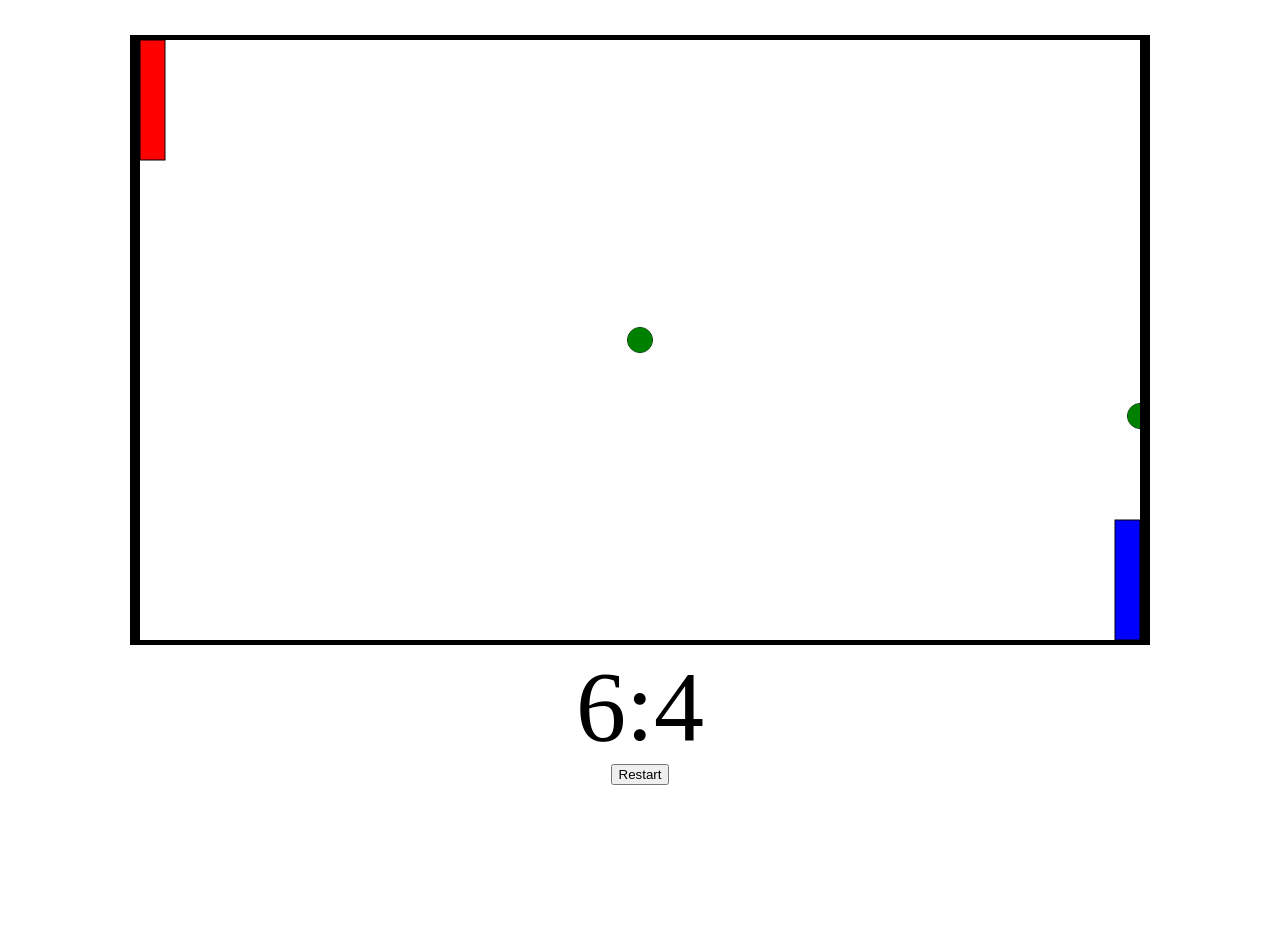
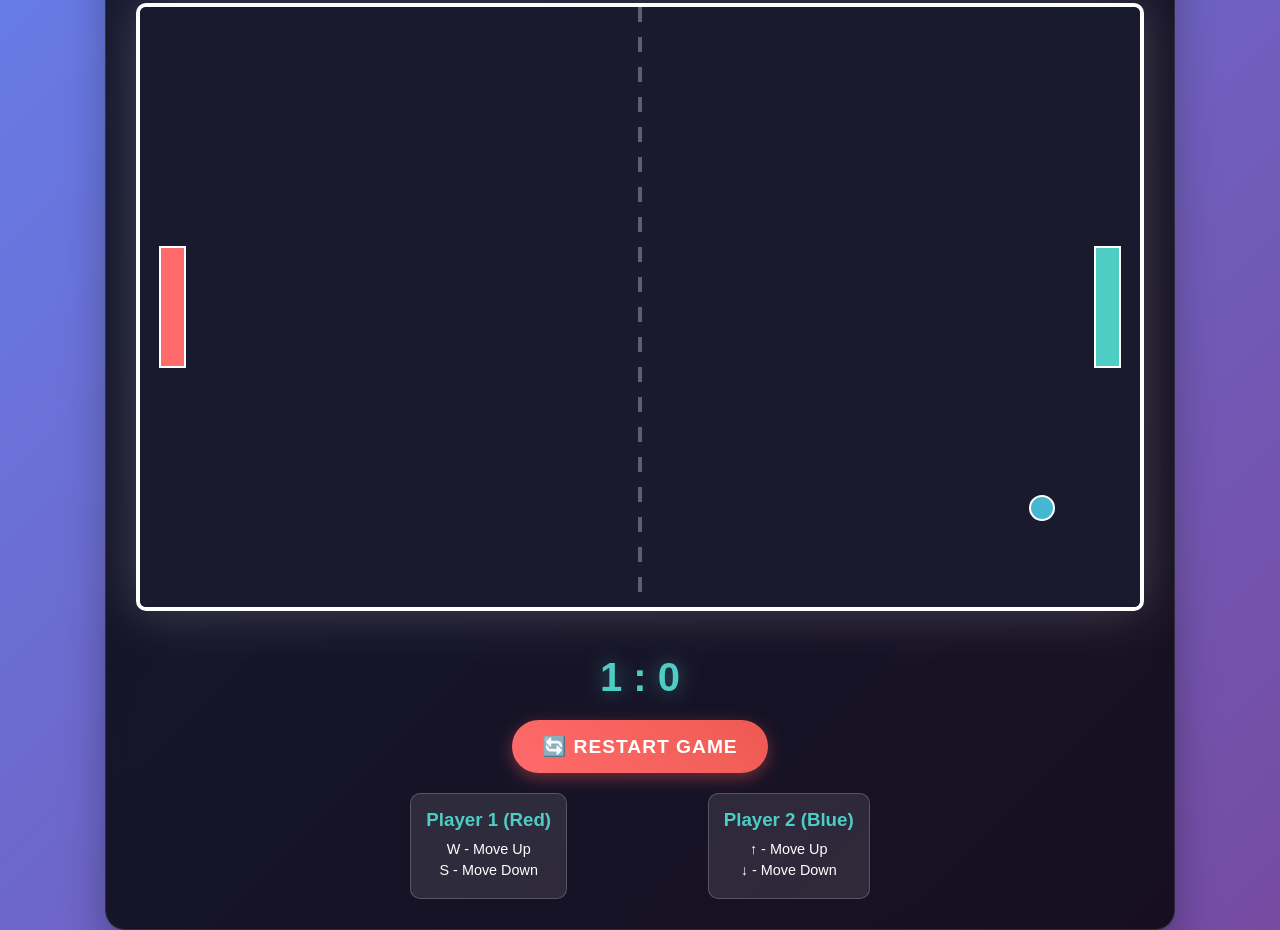
Before and after one commit to Priyanshu1472/ping-pong-game, a plain HTML site: page index.html in a window 1280 px wide. Shown: the part 123-1053 px from the top of the page. Before the commit the page ends 916 px from the top, so only its background shows below. Drawn offline with Linux system fonts and the light colour scheme.

Commit message:
updated javascript

```diff
--- a/index.html
+++ b/index.html
@@ -3,18 +3,38 @@
 <head>
     <meta charset="UTF-8">
     <meta name="viewport" content="width=device-width, initial-scale=1.0">
-    <title>Pong Game</title>
+    <title>Enhanced Pong Game</title>
     <link rel="stylesheet" href="./ping pong style.css">
 </head>
 <body>
+    <div id="mobileWarning">
+        <h2>⚠️ Desktop Required</h2>
+        <p>This is a 2-player game that requires a keyboard to play.</p>
+        <p>Please open this game on a desktop or laptop computer.</p>
+        <p class="pulse">🎮 Get ready for some retro gaming action! 🎮</p>
+    </div>
+
     <div id="gamecontainer">
         <div>
-            <p id="gamename">Pong Game</p>
+            <h1 id="gamename">PONG GAME</h1>
         </div>
         <canvas id="gameboard" height="600" width="1000"></canvas>
-        <div id="scoretext"></div>
-        <button id="restart">Restart</button>
+        <div id="scoretext">0 : 0</div>
+        <button id="restart">🔄 Restart Game</button>
+
+        <div class="controls">
+            <div class="player-controls">
+                <h3>Player 1 (Red)</h3>
+                <p>W - Move Up</p>
+                <p>S - Move Down</p>
+            </div>
+            <div class="player-controls">
+                <h3>Player 2 (Blue)</h3>
+                <p>↑ - Move Up</p>
+                <p>↓ - Move Down</p>
+            </div>
+        </div>
     </div>
-        <script src="./ping pong.js"></script>
+    <script src="./ping pong.js"></script>
 </body>
 </html>
--- a/ping pong style.css
+++ b/ping pong style.css
@@ -1,18 +1,148 @@
-#gameboard{
-    border-left: 10px solid black;
-    border-right: 10px solid black;
-    border-top: 5px solid black;
-    border-bottom: 5px solid black;
+* {
+    margin: 0;
+    padding: 0;
+    box-sizing: border-box;
 }
 
-#gamecontainer{
-    text-align: center;
+body {
+    font-family: 'Arial', sans-serif;
+    background: linear-gradient(135deg, #667eea 0%, #764ba2 100%);
+    min-height: 100vh;
+    display: flex;
+    justify-content: center;
+    align-items: center;
+    color: white;
 }
 
-#scoretext{
-    font-size: 100px;
+#gamecontainer {
+    text-align: center;
+    background: rgba(0, 0, 0, 0.8);
+    padding: 30px;
+    border-radius: 20px;
+    box-shadow: 0 20px 40px rgba(0, 0, 0, 0.3);
+    backdrop-filter: blur(10px);
+    border: 1px solid rgba(255, 255, 255, 0.1);
 }
 
-#gamename{
-    font-size: 50px;
+#gamename {
+    font-size: 3rem;
+    font-weight: bold;
+    margin-bottom: 20px;
+    background: linear-gradient(45deg, #ff6b6b, #4ecdc4, #45b7d1);
+    background-size: 300% 300%;
+    -webkit-background-clip: text;
+    background-clip: text;
+    -webkit-text-fill-color: transparent;
+    animation: gradientShift 3s ease infinite;
+    text-shadow: 0 0 30px rgba(255, 255, 255, 0.3);
 }
+
+@keyframes gradientShift {
+    0%, 100% { background-position: 0% 50%; }
+    50% { background-position: 100% 50%; }
+}
+
+#gameboard {
+    border: 4px solid #fff;
+    border-radius: 10px;
+    box-shadow: 0 0 50px rgba(255, 255, 255, 0.2);
+    background: #1a1a2e;
+    margin: 20px 0;
+}
+
+#scoretext {
+    font-size: 2.5rem;
+    font-weight: bold;
+    margin: 20px 0;
+    color: #4ecdc4;
+    text-shadow: 0 0 20px rgba(78, 205, 196, 0.5);
+}
+
+#restart {
+    background: linear-gradient(45deg, #ff6b6b, #ee5a52);
+    color: white;
+    border: none;
+    padding: 15px 30px;
+    font-size: 1.2rem;
+    font-weight: bold;
+    border-radius: 50px;
+    cursor: pointer;
+    transition: all 0.3s ease;
+    box-shadow: 0 5px 15px rgba(238, 90, 82, 0.4);
+    text-transform: uppercase;
+    letter-spacing: 1px;
+}
+
+#restart:hover {
+    transform: translateY(-3px);
+    box-shadow: 0 10px 25px rgba(238, 90, 82, 0.6);
+    background: linear-gradient(45deg, #ee5a52, #ff6b6b);
+}
+
+#restart:active {
+    transform: translateY(-1px);
+}
+
+.controls {
+    margin-top: 20px;
+    display: flex;
+    justify-content: space-around;
+    max-width: 600px;
+    margin-left: auto;
+    margin-right: auto;
+}
+
+.player-controls {
+    background: rgba(255, 255, 255, 0.1);
+    padding: 15px;
+    border-radius: 10px;
+    border: 1px solid rgba(255, 255, 255, 0.2);
+}
+
+.player-controls h3 {
+    margin-bottom: 10px;
+    color: #4ecdc4;
+}
+
+.player-controls p {
+    margin: 5px 0;
+    font-size: 0.9rem;
+}
+
+#mobileWarning {
+    display: none;
+    position: fixed;
+    top: 0;
+    left: 0;
+    width: 100%;
+    height: 100%;
+    background: rgba(0, 0, 0, 0.95);
+    color: white;
+    text-align: center;
+    z-index: 1000;
+    flex-direction: column;
+    justify-content: center;
+    align-items: center;
+    padding: 20px;
+}
+
+#mobileWarning h2 {
+    font-size: 2rem;
+    margin-bottom: 20px;
+    color: #ff6b6b;
+}
+
+#mobileWarning p {
+    font-size: 1.2rem;
+    margin-bottom: 10px;
+    max-width: 400px;
+}
+
+.pulse {
+    animation: pulse 1.5s infinite;
+}
+
+@keyframes pulse {
+    0%, 100% { opacity: 1; }
+    50% { opacity: 0.7; }
+}
--- a/ping pong.js
+++ b/ping pong.js
@@ -1,199 +1,235 @@
+// Mobile detection
+function isMobile() {
+  return /Android|webOS|iPhone|iPad|iPod|BlackBerry|IEMobile|Opera Mini/i.test(navigator.userAgent) ||
+         window.innerWidth <= 768;
+}
+
+if (isMobile()) {
+  document.getElementById('mobileWarning').style.display = 'flex';
+  document.getElementById('gamecontainer').style.display = 'none';
+} else {
+  // Game variables
   const gameboard = document.querySelector("#gameboard");
   const ctx = gameboard.getContext("2d");
   const scoretext = document.querySelector("#scoretext");
   const restartbtn = document.querySelector("#restart");
   const gamewidth = gameboard.width;
   const gameheight = gameboard.height;
-const boardbackground = "white";
-const paddle1color = "Red";
-const paddle2color = "blue";
-const paddleborder = "black";
-const ballcolor = "green";
-const ballborder = "black"
-const ballradius = 12.5;
-const paddlespeed = 40;
-let IntervalID;
-let ballspeed = 1;
-let ballX = gameboard.width/2;
-let ballY = gameboard.height/2;
+  const paddlespeed = 8;
+  let gameRunning = false;
+  let animationId;
+  let ballspeed = 3;
+  let ballX = gamewidth / 2;
+  let ballY = gameheight / 2;
   let ballXdirection = 0;
   let ballYdirection = 0;
+  let ballradius = 12;
   let player1score = 0;
   let player2score = 0;
+
+  // Smooth paddle movement variables
+  let keys = {};
+
   let paddle1 = {
-    width:25,
-    height:120,
-    x:0,
-    y:0
+      width: 25,
+      height: 120,
+      x: 20,
+      y: gameheight / 2 - 60,
+      color: "#ff6b6b"
   }
+
   let paddle2 = {
       width: 25,
       height: 120,
-  x: gamewidth-25,
-  y: gameheight-120,
-};
+      x: gamewidth - 45,
+      y: gameheight / 2 - 60,
+      color: "#4ecdc4"
+  }
 
-
-window.addEventListener("keydown", changedirection);
+  // Event listeners
+  document.addEventListener("keydown", (e) => {
+      keys[e.keyCode] = true;
+      e.preventDefault();
+  });
+  document.addEventListener("keyup", (e) => {
+      keys[e.keyCode] = false;
+      e.preventDefault();
+  });
   restartbtn.addEventListener("click", restartgame);
 
-startgame();
+  function startgame(){
+      if (!gameRunning) {
+          gameRunning = true;
+          createball();
+          gameloop();
+      }
+  }
 
-function startgame(){
-  createball();
-  nexttick();
-};
-function nexttick(){
-  IntervalID = setTimeout ( () => {
+  function gameloop(){
+      if (!gameRunning) return;
+
       clearboard();
-    drawpaddle();
+      handlepaddles();
       moveball();
-    drawball(ballX, ballY);
+      drawpaddles();
+      drawball();
       checkcollision();
-    nexttick();
-  }, 1);
-};
+
+      animationId = requestAnimationFrame(gameloop);
+  }
+
   function clearboard(){
-  ctx.fillStyle = boardbackground;
-  ctx.fillRect(0,0,gamewidth,gameheight)
-};
-function drawpaddle(){
-  ctx.strokeStyle = paddleborder;
+      // Clear the entire canvas
+      ctx.clearRect(0, 0, gamewidth, gameheight);
 
-  ctx.fillStyle = paddle1color;
-  ctx.fillRect(paddle1.x,paddle1.y,paddle1.width,paddle1.height);
+      // Set background
+      ctx.fillStyle = "#1a1a2e";
+      ctx.fillRect(0, 0, gamewidth, gameheight);
+
+      // Draw center line
+      ctx.setLineDash([15, 15]);
+      ctx.strokeStyle = "rgba(255, 255, 255, 0.3)";
+      ctx.lineWidth = 4;
+      ctx.beginPath();
+      ctx.moveTo(gamewidth / 2, 0);
+      ctx.lineTo(gamewidth / 2, gameheight);
+      ctx.stroke();
+      ctx.setLineDash([]);
+  }
+
+  function handlepaddles(){
+      // Player 1 controls (W/S)
+      if(keys[87] && paddle1.y > 0){ // W key
+          paddle1.y -= paddlespeed;
+      }
+      if(keys[83] && paddle1.y < gameheight - paddle1.height){ // S key
+          paddle1.y += paddlespeed;
+      }
+
+      // Player 2 controls (Arrow keys)
+      if(keys[38] && paddle2.y > 0){ // Up arrow
+          paddle2.y -= paddlespeed;
+      }
+      if(keys[40] && paddle2.y < gameheight - paddle2.height){ // Down arrow
+          paddle2.y += paddlespeed;
+      }
+  }
+
+  function drawpaddles(){
+      // Draw paddle 1
+      ctx.fillStyle = paddle1.color;
+      ctx.fillRect(paddle1.x, paddle1.y, paddle1.width, paddle1.height);
+      ctx.strokeStyle = "#fff";
+      ctx.lineWidth = 2;
       ctx.strokeRect(paddle1.x, paddle1.y, paddle1.width, paddle1.height);
 
-  ctx.fillStyle = paddle2color;
+      // Draw paddle 2
+      ctx.fillStyle = paddle2.color;
       ctx.fillRect(paddle2.x, paddle2.y, paddle2.width, paddle2.height);
       ctx.strokeRect(paddle2.x, paddle2.y, paddle2.width, paddle2.height);
-};
+  }
+
   function createball(){
-  ballspeed = 1;
-  if(Math.round(Math.random()) == 1){;
-    ballXdirection=1;
+      ballspeed = 3;
+      ballXdirection = Math.random() > 0.5 ? 1 : -1;
+      ballYdirection = Math.random() > 0.5 ? 0.5 : -0.5;
+      ballX = gamewidth / 2;
+      ballY = gameheight / 2;
   }
-  else{
-    ballXdirection = -1;
-  }
-  if(Math.round(Math.random()) == 1){;
-    ballYdirection;
-  }
-  else{
-    ballYdirection = -1;
-  }
-  ballX = gamewidth/2;
-  ballY = gameheight/2;
-  drawball(ballX, ballY);
-};
+
   function moveball(){
       ballX += (ballspeed * ballXdirection);
       ballY += (ballspeed * ballYdirection);
-};
-function drawball(ballX, ballY){
-  ctx.fillStyle = ballcolor;
-  ctx.strokeStyle = ballborder;
-  ctx.linewidth = 2;
+  }
+
+  function drawball(){
+      ctx.fillStyle = "#45b7d1";
       ctx.beginPath();
-  ctx.arc(ballX, ballY, ballradius, 0 , 2 * Math.PI);
+      ctx.arc(ballX, ballY, ballradius, 0, 2 * Math.PI);
+      ctx.fill();
+
+      ctx.strokeStyle = "#fff";
+      ctx.lineWidth = 2;
       ctx.stroke();
-  ctx.fill();
-};
+  }
+
   function checkcollision(){
-  if(ballY <= 0 + ballradius){
-    ballYdirection *= -1;
+      // Ball collision with top/bottom walls
+      if(ballY <= ballradius){
+          ballYdirection = Math.abs(ballYdirection);
       }
       if(ballY >= gameheight - ballradius){
-    ballYdirection *= -1;
+          ballYdirection = -Math.abs(ballYdirection);
       }
+
+      // Ball goes out of bounds - scoring
       if(ballX <= 0){
-    player2score+=1;
+          player2score += 1;
           updatescore();
           createball();
           return;
       }
       if(ballX >= gamewidth){
-    player1score+=1;
+          player1score += 1;
           updatescore();
           createball();
           return;
       }
-  if(ballX <=(paddle1.x +paddle1.width + ballradius)){
-    if(ballY> paddle1.y && ballY <paddle1.y + paddle1.height){
-      ballX = (paddle1.x + paddle1.width)+ballradius;
-      ballXdirection *= -1;
-      ballspeed+=1;
-       const relativeY = ballY - paddle1.y;
-       const normalizedRelativeY = (relativeY / paddle1.height) * 2 - 1;
-       ballYdirection = -normalizedRelativeY;
+
+      // Paddle 1 collision
+      if(ballX - ballradius <= paddle1.x + paddle1.width &&
+         ballX + ballradius >= paddle1.x &&
+         ballY >= paddle1.y &&
+         ballY <= paddle1.y + paddle1.height){
+          ballXdirection = Math.abs(ballXdirection);
+          ballX = paddle1.x + paddle1.width + ballradius;
+          ballspeed += 0.2;
+
+          // Add spin based on where ball hits paddle
+          const hitPos = (ballY - paddle1.y) / paddle1.height;
+          ballYdirection = (hitPos - 0.5) * 2;
+      }
+
+      // Paddle 2 collision
+      if(ballX + ballradius >= paddle2.x &&
+         ballX - ballradius <= paddle2.x + paddle2.width &&
+         ballY >= paddle2.y &&
+         ballY <= paddle2.y + paddle2.height){
+          ballXdirection = -Math.abs(ballXdirection);
+          ballX = paddle2.x - ballradius;
+          ballspeed += 0.2;
+
+          // Add spin based on where ball hits paddle
+          const hitPos = (ballY - paddle2.y) / paddle2.height;
+          ballYdirection = (hitPos - 0.5) * 2;
       }
   }
-  if(ballX>=(paddle2.x-ballradius)){
-    if(ballY> paddle2.y && ballY <paddle2.y + paddle2.height){
-      ballX = paddle2.x - ballradius;
-      ballXdirection *= -1;
-      ballspeed+=1;
-      const relativeY = ballY - paddle2.y;
-      const normalizedRelativeY = (relativeY / paddle2.height) * 2 - 1;
-      ballYdirection = -normalizedRelativeY;
+
+  function updatescore(){
+      scoretext.textContent = `${player1score} : ${player2score}`;
   }
+
+  function restartgame(){
+      gameRunning = false;
+      if (animationId) {
+          cancelAnimationFrame(animationId);
       }
-};
-function changedirection(event){
-  const keypressed= event.keyCode;
-  console.log(keypressed);
-  const paddle1up = 87;
-  const paddle1down = 83;
-  const paddle2up = 38;
-  const paddle2down = 40;
 
-  switch (keypressed) {
-    case paddle1up:
-      if (paddle1.y > 0) {
-        paddle1.y -= paddlespeed;
-      }
-      break;
-    case paddle1down:
-      if (paddle1.y < gameheight - paddle1.height) {
-        paddle1.y += paddlespeed;
-      }
-      break;
-    case paddle2up:
-      if (paddle2.y > 0) {
-        paddle2.y -= paddlespeed;
-      }
-      break;
-    case paddle2down:
-      if (paddle2.y < gameheight - paddle2.height) {
-        paddle2.y += paddlespeed;
-      }
-      break;
-  }
-};
-function updatescore(){
-  scoretext.textContent = `${player1score}:${player2score}`
-};
-function restartgame(){
       player1score = 0;
       player2score = 0;
-  let paddle1 = {
-    width: 25,
-    height: 120,
-    x: 0,
-    y: 0,
-  };
-  let paddle2 = {
-    width: 25,
-    height: 120,
-    x: gamewidth - 25,
-    y: gameheight - 120,
-  };
-  ballspeed = 1;
-  ballX = 0;
-  ballY = 0;
+      paddle1.y = gameheight / 2 - 60;
+      paddle2.y = gameheight / 2 - 60;
+      ballspeed = 3;
+      ballX = gamewidth / 2;
+      ballY = gameheight / 2;
       ballXdirection = 0;
       ballYdirection = 0;
+      keys = {}; // Clear all key states
+
       updatescore();
-  clearInterval(IntervalID);
-  gamestart();
-};
+      startgame();
+  }
+
+  // Start the game
+  startgame();
+}
```
Lines whose indentation alone changed are shown as unchanged.
